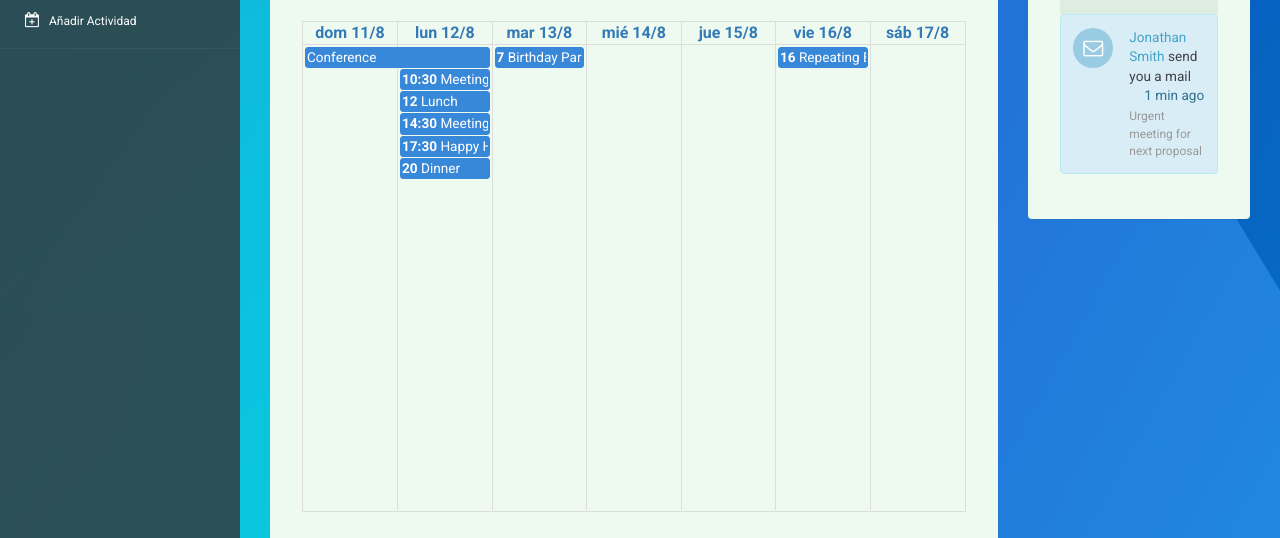
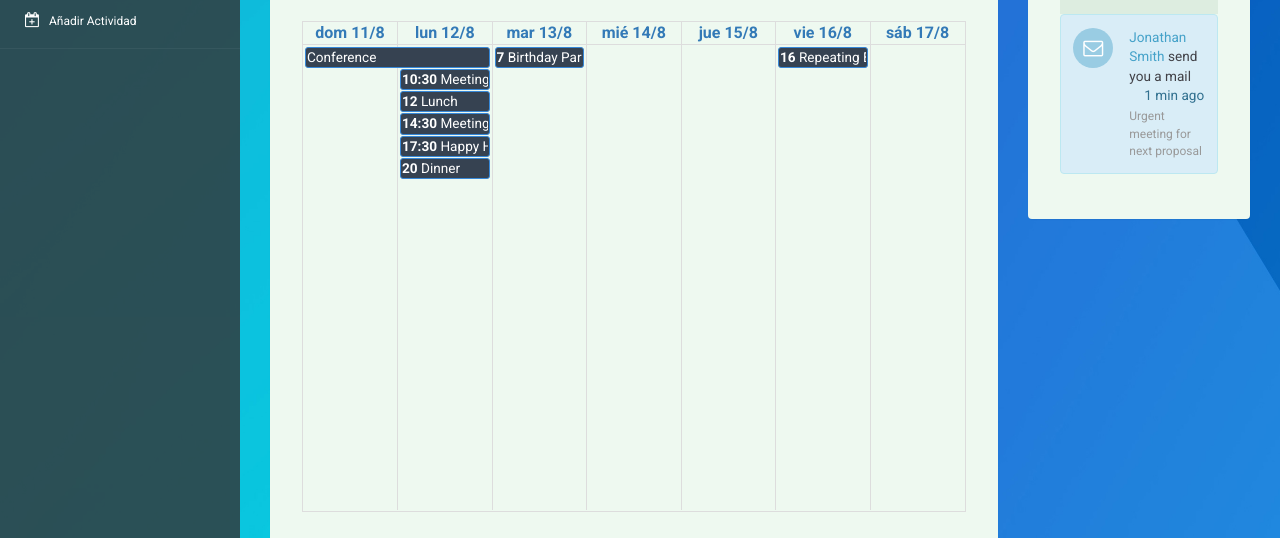
Before and after one commit to DCC-CC4401/2019-2-Pushed-to-Master-T2, a plain HTML site: page index.html in a window 1280 px wide. Shown: the part 194-732 px from the top of the page. Drawn offline with Linux system fonts and the light colour scheme.

Commit message:
Changing palette color

```diff
--- a/packages/core/main.css
+++ b/packages/core/main.css
@@ -265,7 +265,7 @@ temporary rendered events).
 
 .fc-event,
 .fc-event-dot {
-  background-color: #3788d8;
+  background-color: #364251;
   /* default BACKGROUND color */
 }
 
```
